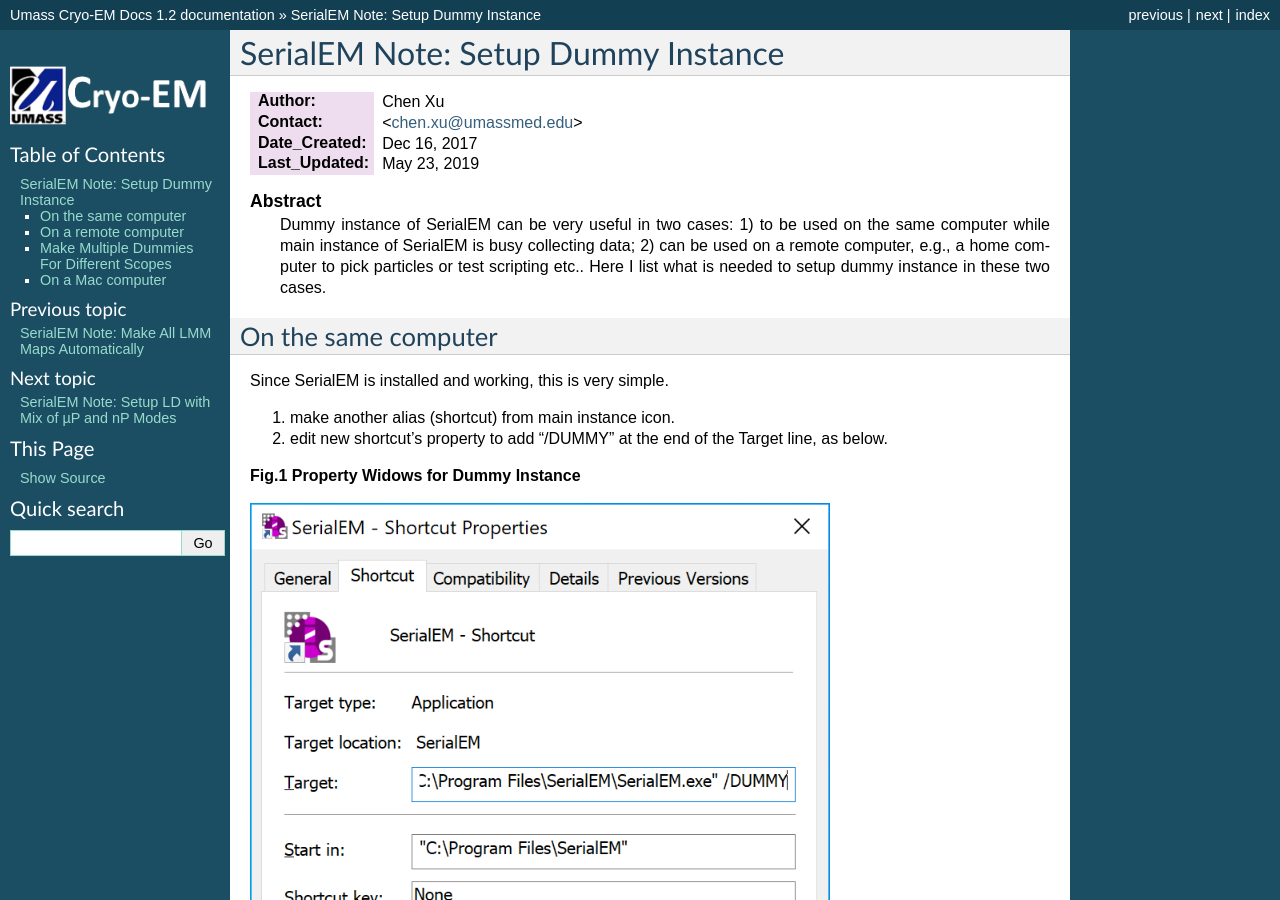
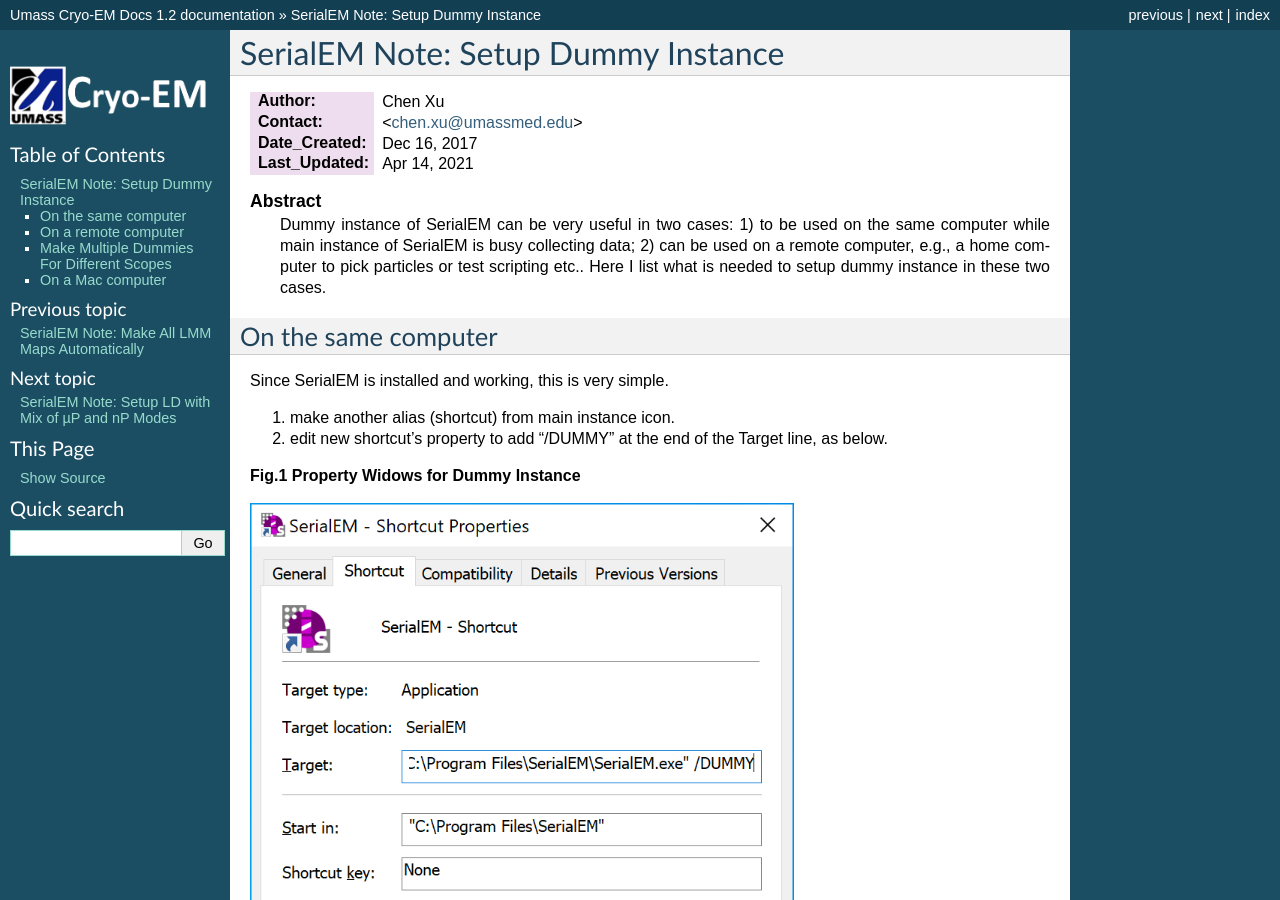
Before and after one commit to xuchen66/sphinx-emdocs, a Sphinx documentation site: the page built from source/serialEM-note-setup-dummy.rst, in a window 1280 px wide and 900 px high. Built offline with Sphinx 7.4.7, drawn with Linux system fonts in a browser that asks for light colours; pages that are not in the unit, such as notebooks, are missing from menus.

Commit message:
Update serialEM-note-setup-dummy.rst

```diff
--- a/source/serialEM-note-setup-dummy.rst
+++ b/source/serialEM-note-setup-dummy.rst
@@ -7,7 +7,7 @@
 :Author: Chen Xu
 :Contact: <chen.xu@umassmed.edu>
 :Date_Created: Dec 16, 2017
-:Last_Updated: May 23, 2019
+:Last_Updated: Apr 14, 2021
 
 .. glossary::
 
@@ -29,7 +29,7 @@
 **Fig.1 Property Widows for Dummy Instance**
 
 .. image:: ../images/serialem-dummy-property-new.png
-   :scale: 80 %
+   :scale: 75 %
 ..   :height: 544 px
    :width: 384 px
    :alt: DUMMY instance property
```
